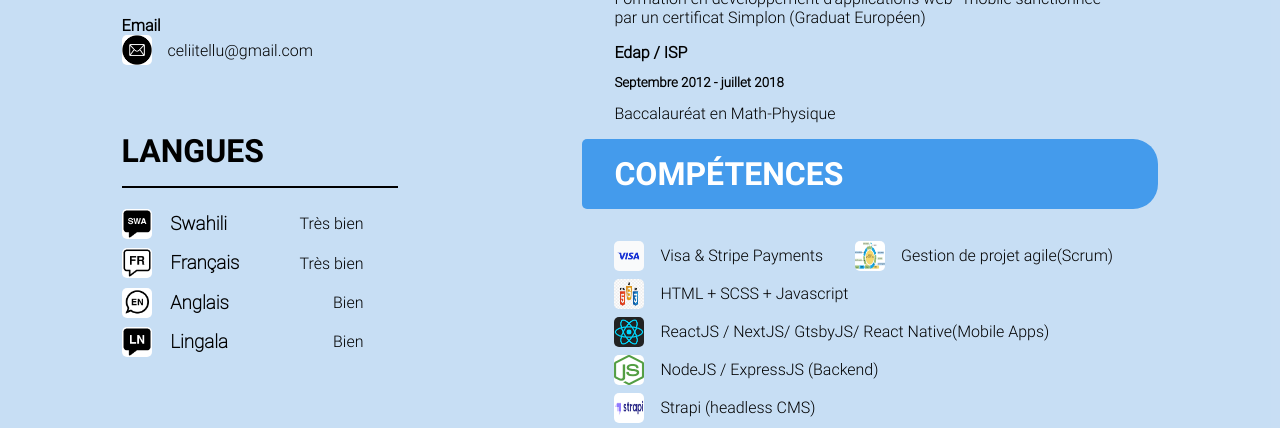
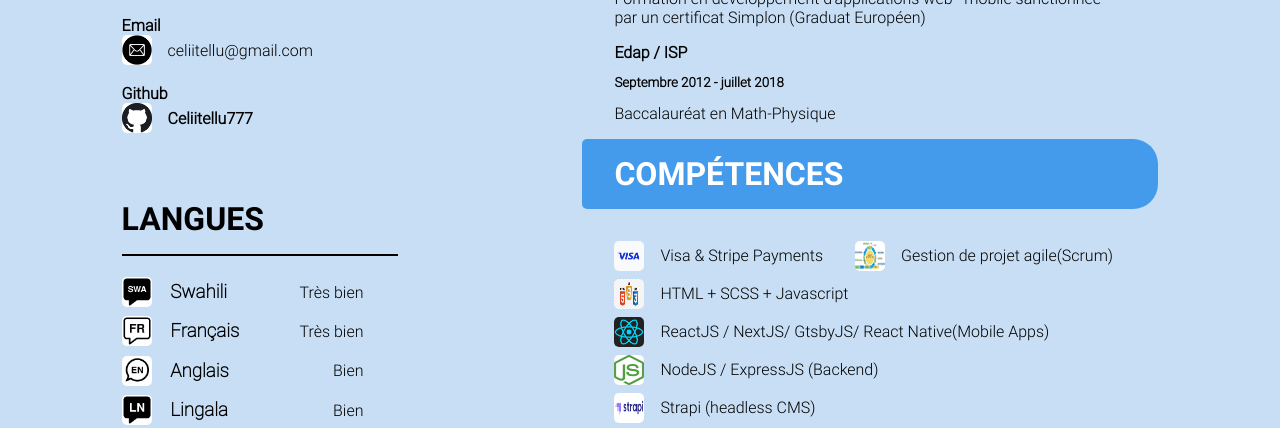
Before and after one commit to CirhuzaZagabe/my_cv, a plain HTML site: page index.html in a window 1280 px wide. Shown: the part 988-1416 px from the top of the page. Drawn offline with Linux system fonts and the light colour scheme.

Commit message:
Feat: Add github contact

```diff
--- a/index.html
+++ b/index.html
@@ -34,6 +34,10 @@
                 <div class="contact-block">
                     <h4>Email</h4>
                     <a class="contact" mailto="celiitellu@gmail.com"><img class="contact" src="./email.png" alt="email"> celiitellu@gmail.com</a>
+                </div>
+                <div class="contact-block">
+                    <h4>Github</h4>
+                    <a class="contact" href="https://github.com/ceilitellu777"><img class="contact" src="./github.png" alt="github"><b style="color: blue;">Celiitellu777</b></a>
                 </div>
             </div>
             <div style="margin-bottom: 1rem;" class="profile-contact">
```
Also changed, not shown: github.png (added).
